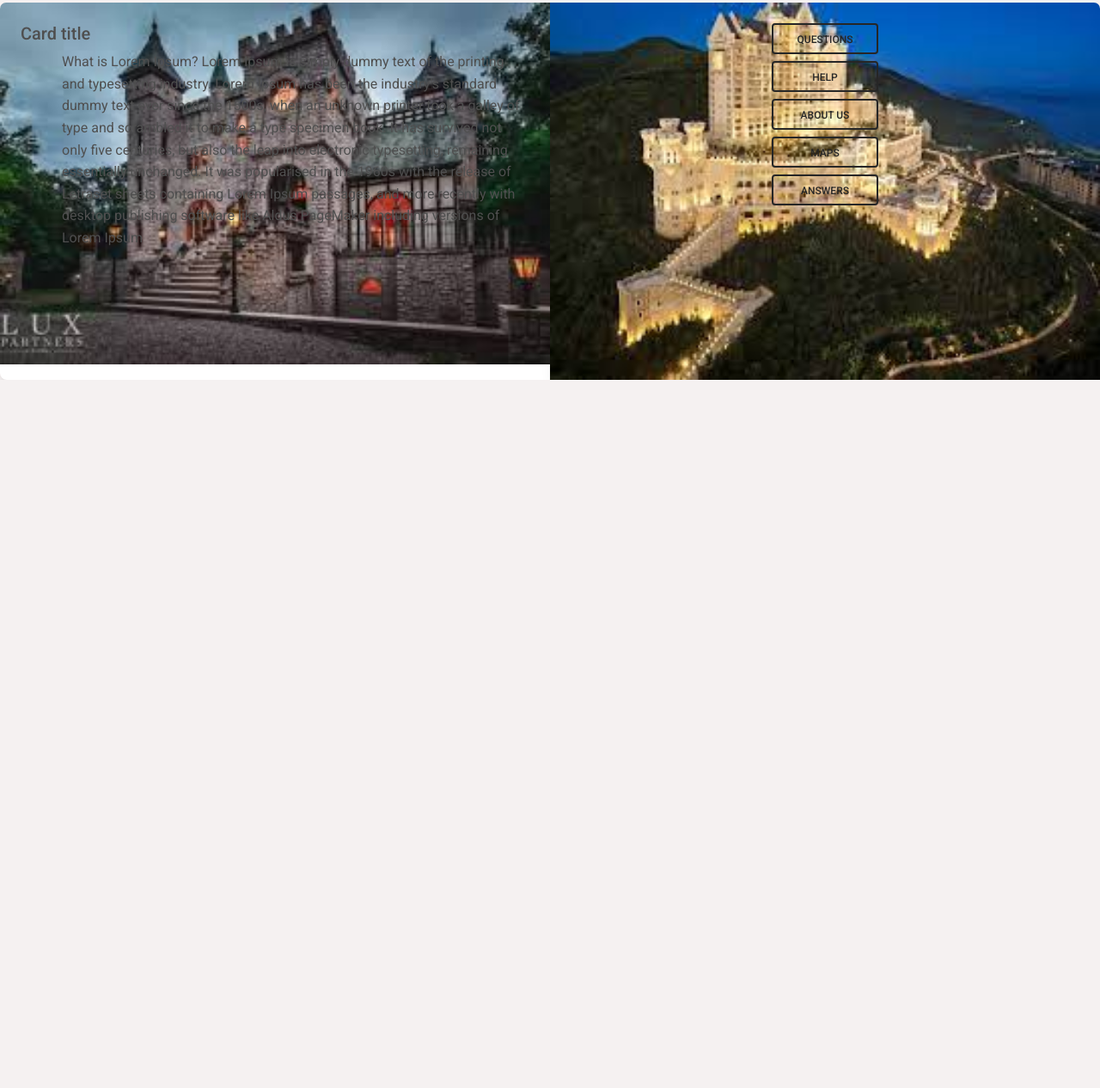
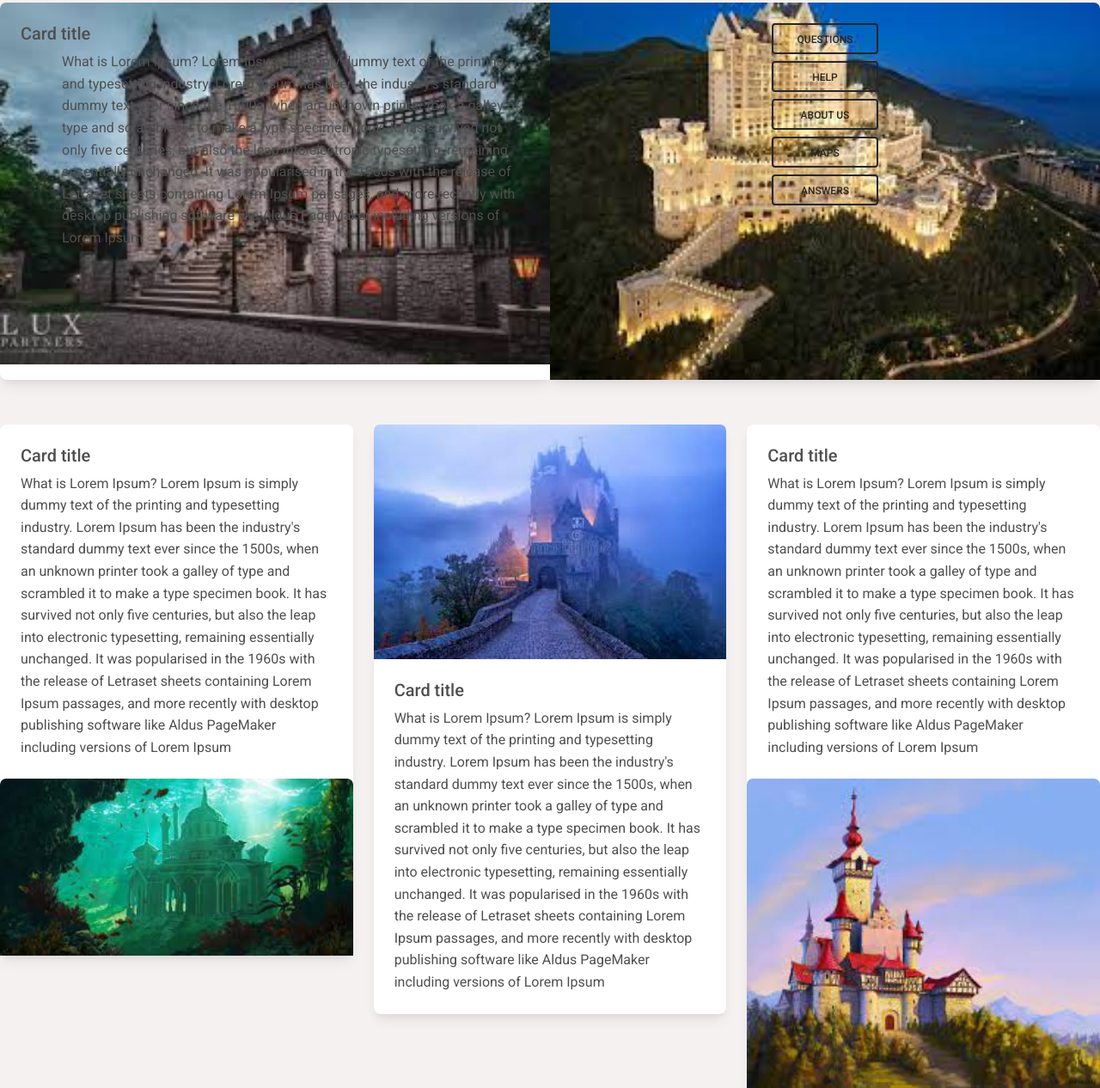
Before and after one commit to anari14/BIT_Tarea2, a plain HTML site: page index.html in a window 1280 px wide. Shown: the part 848-2114 px from the top of the page at 86% size. Before the commit the page ends 1290 px from the top, so only its background shows below. Drawn offline with nearby package versions, Linux system fonts and the light colour scheme.

Commit message:
cards added

```diff
--- a/index.html
+++ b/index.html
@@ -55,7 +55,7 @@
     background-image: url('assets/img/download.jpg');
     height: 100vh;
     ">
-        <div class="mask" style="background-color: rgba(236, 133, 176, 0.6);">
+        <div class="mask" style="background-color: rgba(230, 150, 23, 0.6);">
             <div class="d-flex justify-content-center align-items-center h-100">
                 <h1 class="text-black mb-0">VIDEO</h1>
             </div>
@@ -72,8 +72,7 @@
     <!-- start section 2 -->
     <div class="card-group">
         <div class="card">
-            <img src="assets/img/images.jpg" class="card-img-top"
-                alt="Castle" />
+            <img src="assets/img/images.jpg" class="card-img-top" alt="Castle" />
             <div class="card-img-overlay">
                 <h5 class="card-title">Card title</h5>
                 <p class="card-text ms-5">
@@ -95,8 +94,7 @@
             </div>
         </div>
         <div class="card">
-            <img src="assets/img/download (1).jpg" class="card-img-top"
-                alt="Castle" />
+            <img src="assets/img/download (1).jpg" class="card-img-top" alt="Castle" />
             <div class="card-img-overlay">
                 <div class="container d-flex flex-column ml-5 col-3 gap-2">
                     <button type="button" class="btn btn-outline-dark" data-mdb-ripple-color="dark">
@@ -125,11 +123,108 @@
     </div>
     </div>
     </div>
+
+    </div>
+    </div>
+
+
+        </div>
+    </div>
+
+    </div>
+    </div>
+    </div>
     <!-- end section 2 -->
-        <!-- MDB -->
-        <script
-        type="text/javascript"
-        src="https://cdnjs.cloudflare.com/ajax/libs/mdb-ui-kit/3.10.1/mdb.min.js"
-        ></script>
-    </body>
-    </html>
+    <br>
+    <br>
+    <!-- start seccion 3 -->
+    <div>
+        <div>
+            <div class="row row-cols-1 row-cols-md-3 g-4">
+                <div class="col">
+                    <div class="card">
+
+                        <div class="card-body">
+                            <h5 class="card-title">Card title</h5>
+                            <p class="card-text">
+                                What is Lorem Ipsum?
+                                Lorem Ipsum is simply dummy text of the printing
+                                and typesetting industry. Lorem Ipsum has been
+                                the industry's standard dummy text ever since the
+                                1500s, when an unknown printer took a galley of
+                                type and scrambled it to make a type specimen book.
+                                It has survived not only five centuries, but also
+                                the leap into electronic typesetting, remaining
+                                essentially unchanged. It was popularised in the
+                                1960s with the release of Letraset sheets containing
+                                Lorem Ipsum passages, and more recently with
+                                desktop publishing software like Aldus PageMaker
+                                including versions of Lorem Ipsum
+                            </p>
+                        </div>
+                        <img src="assets/img/download (2).jpg" class="card-img-top"
+                            alt="Underwater castle" />
+                    </div>
+                </div>
+                <div class="col">
+                    <div class="card">
+                        <img src="assets/img/download (3).jpg" class="card-img-top"
+                            alt="Castle" />
+                        <div class="card-body">
+                            <h5 class="card-title">Card title</h5>
+                            <p class="card-text">
+                                What is Lorem Ipsum?
+                                Lorem Ipsum is simply dummy text of the printing
+                                and typesetting industry. Lorem Ipsum has been
+                                the industry's standard dummy text ever since the
+                                1500s, when an unknown printer took a galley of
+                                type and scrambled it to make a type specimen book.
+                                It has survived not only five centuries, but also
+                                the leap into electronic typesetting, remaining
+                                essentially unchanged. It was popularised in the
+                                1960s with the release of Letraset sheets containing
+                                Lorem Ipsum passages, and more recently with
+                                desktop publishing software like Aldus PageMaker
+                                including versions of Lorem Ipsum
+                            </p>
+                        </div>
+                    </div>
+                </div>
+                <div class="col">
+                    <div class="card">
+
+                        <div class="card-body">
+                            <h5 class="card-title">Card title</h5>
+                            <p class="card-text">
+                                What is Lorem Ipsum?
+                                Lorem Ipsum is simply dummy text of the printing
+                                and typesetting industry. Lorem Ipsum has been
+                                the industry's standard dummy text ever since the
+                                1500s, when an unknown printer took a galley of
+                                type and scrambled it to make a type specimen book.
+                                It has survived not only five centuries, but also
+                                the leap into electronic typesetting, remaining
+                                essentially unchanged. It was popularised in the
+                                1960s with the release of Letraset sheets containing
+                                Lorem Ipsum passages, and more recently with
+                                desktop publishing software like Aldus PageMaker
+                                including versions of Lorem Ipsum
+                            </p>
+                        </div>
+                        <img src="assets/img/download (4).jpg" class="card-img-top"
+                            alt="prince charming castle" />
+                    </div>
+                </div>
+
+
+
+
+
+
+                <!-- end section 2 -->
+                <!-- MDB -->
+                <script type="text/javascript"
+                    src="https://cdnjs.cloudflare.com/ajax/libs/mdb-ui-kit/3.10.1/mdb.min.js"></script>
+</body>
+
+</html>
```
Also changed, not shown: assets/img/download (2).jpg (added), assets/img/download (3).jpg (added), assets/img/download (4).jpg (added).
